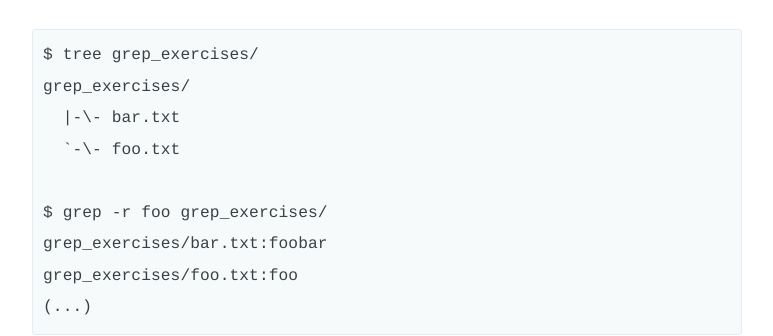
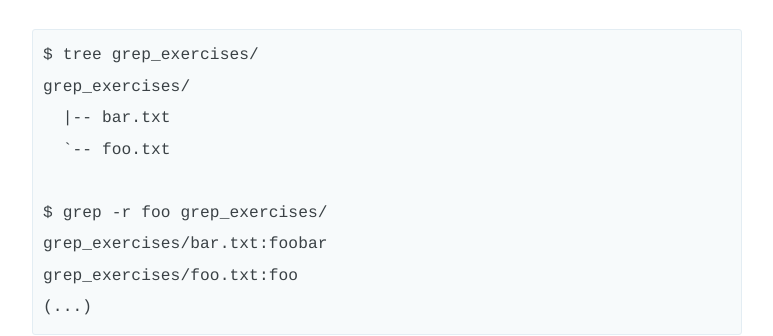
Before and after one commit to marcin-chwedczuk/_blog, a Jekyll site: the page built from _posts/2016-08-20-how-to-use-grep-command.md, in a window 1280 px wide and 900 px high, scrolled down 2072 px. Shown: the part 214-550 px from the top of the window, without its empty margins (253-1026 px from the left). Built offline with Jekyll 4.4.1, drawn with Linux system fonts in a browser that asks for light colours; nearby versions of some CDN libraries; comment, search, counter and statistics services are not loaded.

Commit message:
Spelling fix

```diff
--- a/_posts/2016-08-20-how-to-use-grep-command.md
+++ b/_posts/2016-08-20-how-to-use-grep-command.md
@@ -64,8 +64,8 @@ every file contained in the specified directory and it's subdirectories):
 {% highlight no-highlight %}
 $ tree grep_exercises/
 grep_exercises/
-  |-\- bar.txt
-  `-\- foo.txt
+  |-- bar.txt
+  `-- foo.txt
 
 $ grep -r foo grep_exercises/
 grep_exercises/bar.txt:foobar
```
